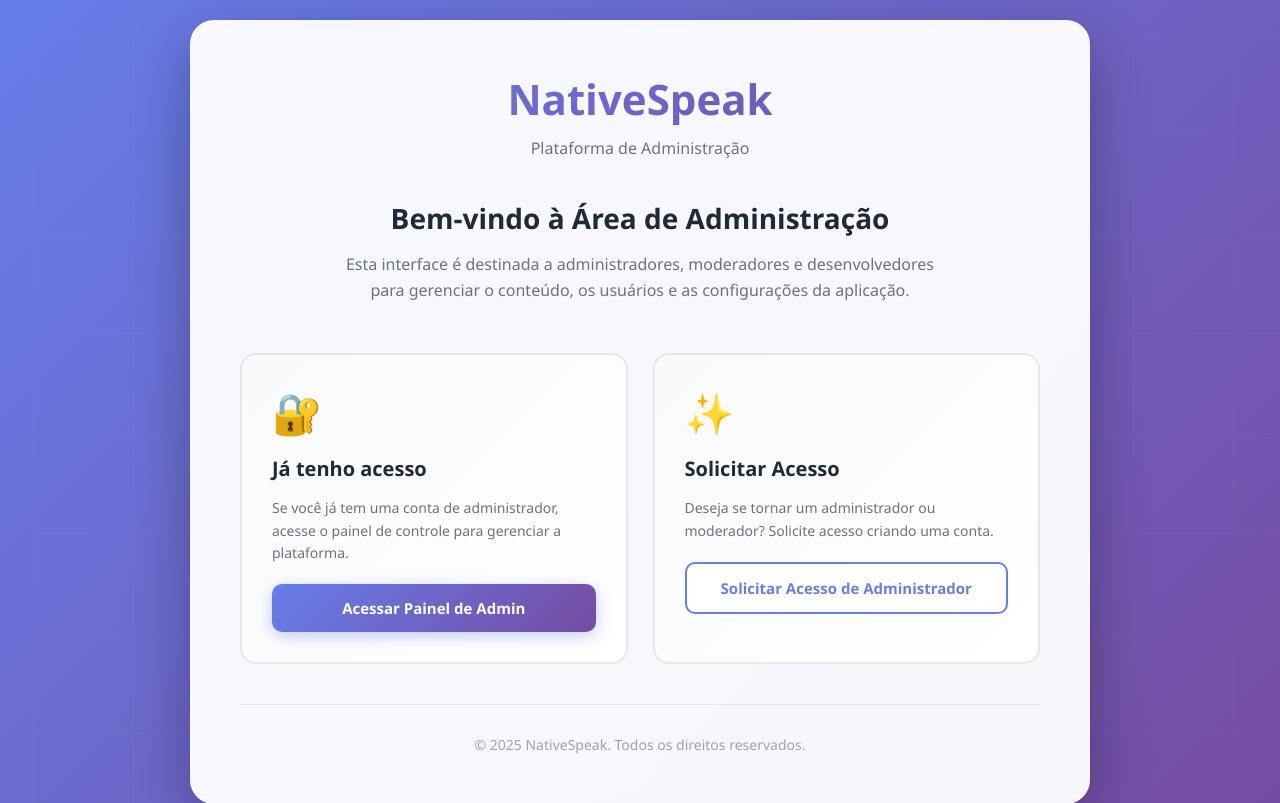
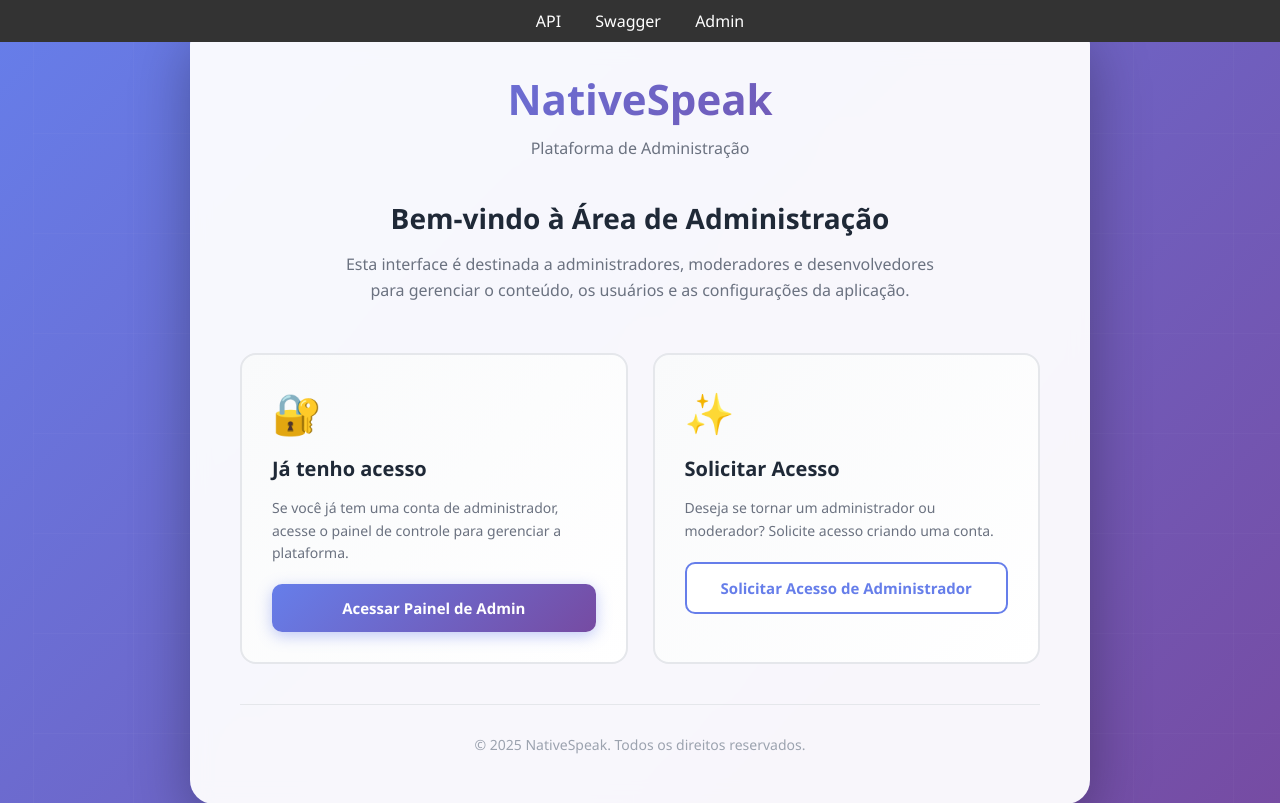
Before and after one commit to SaideLeon/nativespeak_api, a Django app: page / in a window 1280 px wide. Shown: the top 803 px of the page. Run offline with Django 5.2, Linux system fonts and the light colour scheme.

Commit message:
✦ Header added to index.html. Happy with it? Should I add it to other files?

```diff
--- a/core/templates/index.html
+++ b/core/templates/index.html
@@ -214,6 +214,11 @@
     </style>
 </head>
 <body>
+    <header style="background-color: #333; color: white; padding: 10px; text-align: center; position: absolute; top: 0; width: 100%; z-index: 1000;">
+        <a href="/api" style="color: white; margin: 0 15px; text-decoration: none;">API</a>
+        <a href="/swagger" style="color: white; margin: 0 15px; text-decoration: none;">Swagger</a>
+        <a href="/admin" style="color: white; margin: 0 15px; text-decoration: none;">Admin</a>
+    </header>
     <div class="container">
         <div class="card">
             <div class="logo">
```
